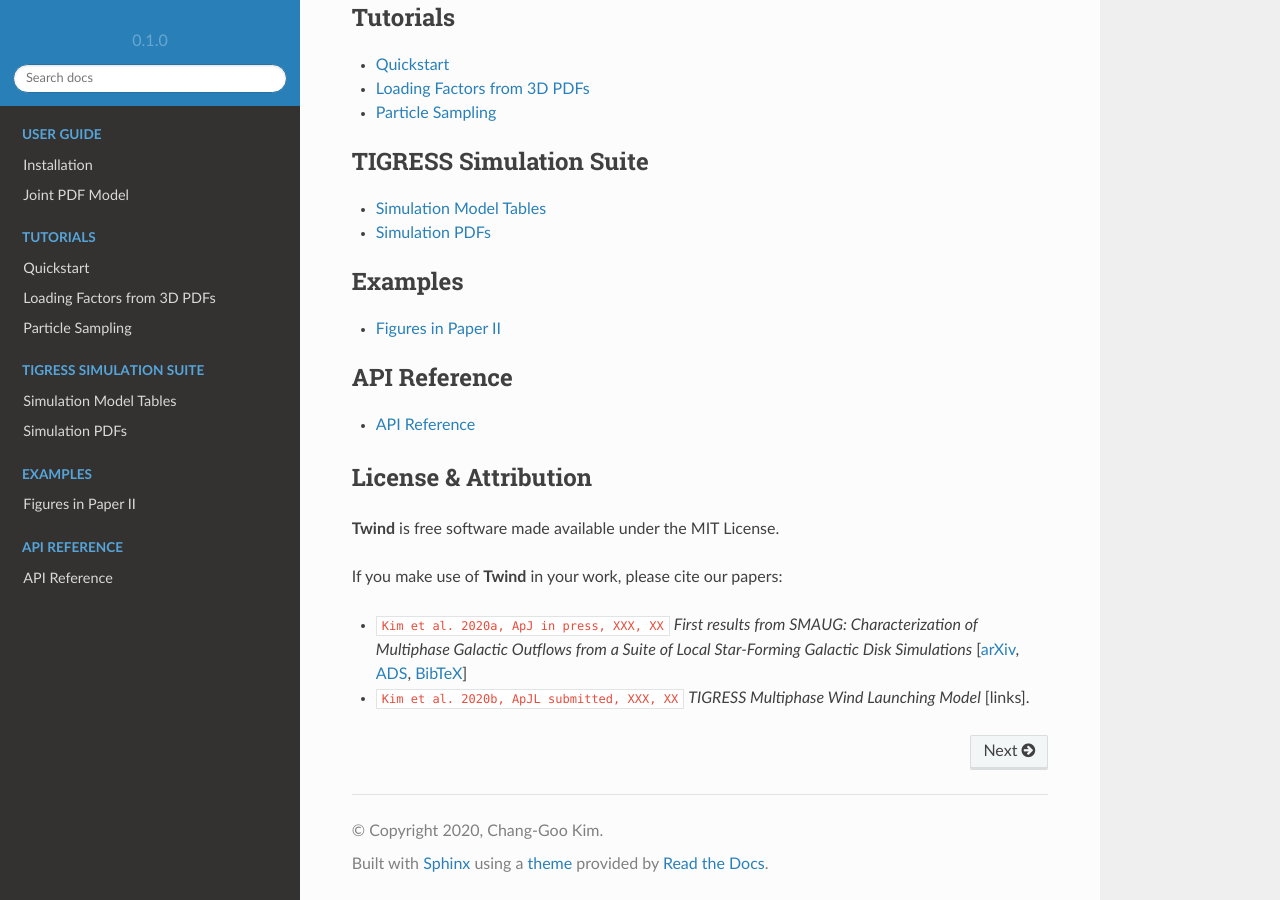
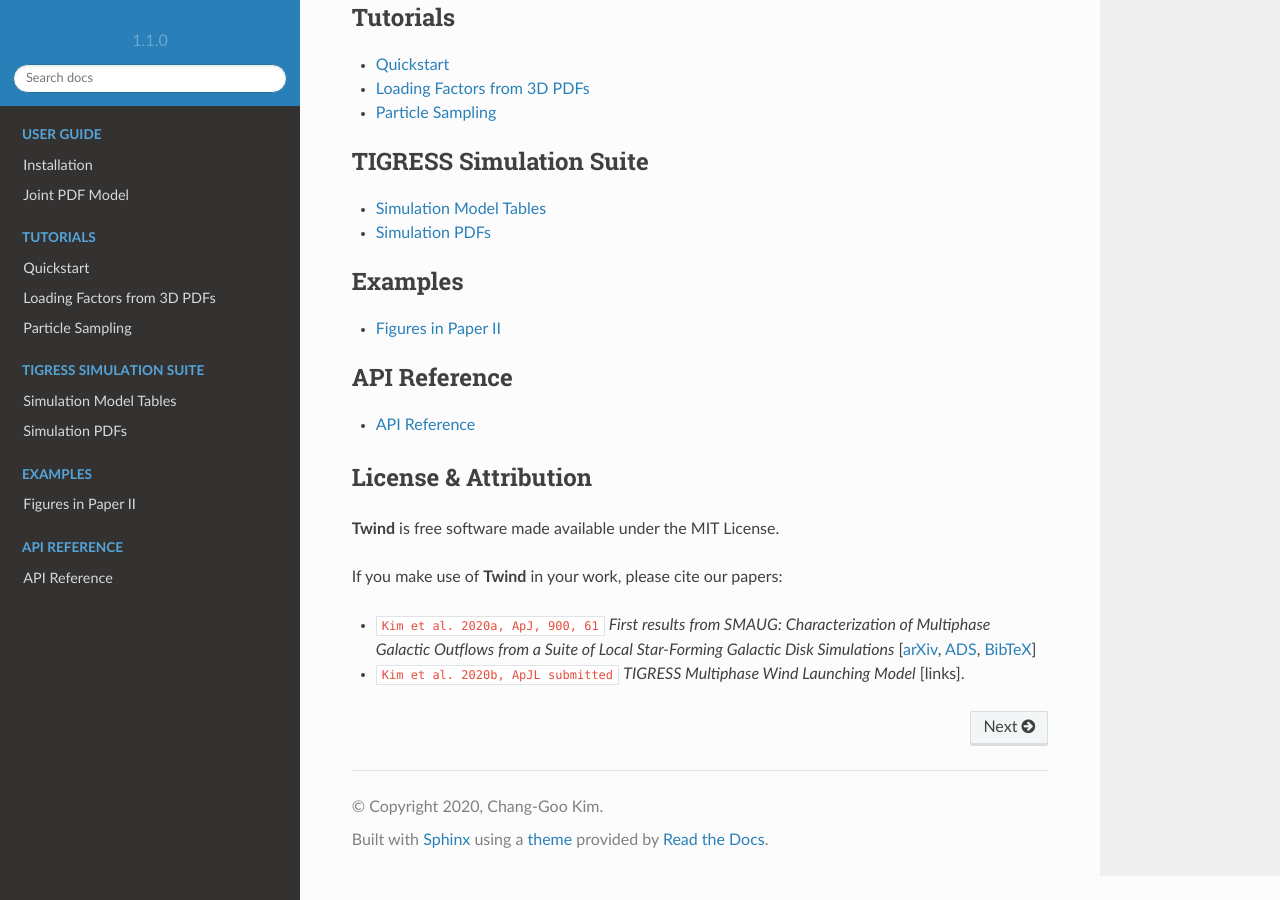
Before and after one commit to changgoo/Twind, a Sphinx documentation site: the page built from docs/index.rst, in a window 1280 px wide and 900 px high, scrolled down 1173 px. Built offline with Sphinx 7.4.7 and the Read the Docs theme 2.0.0, drawn with Linux system fonts in a browser that asks for light colours.

Commit message:
Packaged: version 1.1.0

```diff
--- a/docs/index.rst
+++ b/docs/index.rst
@@ -3,7 +3,7 @@ Twind
 
 **Twind** is a Python prototype of `TIGRESS Multiphase Wind Launching
 Model <https://github.com/changgoo/twind>`_. The model is built on `the TIGRESS
-simulation suite <https://arxiv.org/abs/2006.16315>`_ developed as part
+simulation suite <https://ui.adsabs.harvard.edu/abs/2020ApJ...900...61K/>`_ developed as part
 of `the SMAUG
 project <https://www.simonsfoundation.org/flatiron/center-for-computational-astrophysics/galaxy-formation/smaug2/papersplash1/>`_.
 
@@ -86,9 +86,9 @@ License & Attribution
 
 If you make use of **Twind** in your work, please cite our papers:
 
--   ``Kim et al. 2020a, ApJ in press, XXX, XX`` `First results from SMAUG: Characterization of
+-   ``Kim et al. 2020a, ApJ, 900, 61`` `First results from SMAUG: Characterization of
     Multiphase Galactic Outflows from a Suite of Local Star-Forming Galactic Disk
     Simulations` [`arXiv <https://arxiv.org/abs/1202.3665>`_,
-    `ADS <https://ui.adsabs.harvard.edu/abs/2020arXiv200616315K>`_,
-    `BibTeX <https://ui.adsabs.harvard.edu/abs/2020arXiv200616315K/exportcitation>`_]
--   ``Kim et al. 2020b, ApJL submitted, XXX, XX`` `TIGRESS Multiphase Wind Launching Model` [links].
+    `ADS <https://ui.adsabs.harvard.edu/abs/2020ApJ...900...61K/abstract>`_,
+    `BibTeX <https://ui.adsabs.harvard.edu/abs/2020ApJ...900...61K/exportcitation>`_]
+-   ``Kim et al. 2020b, ApJL submitted`` `TIGRESS Multiphase Wind Launching Model` [links].
--- a/setup.py
+++ b/setup.py
@@ -34,7 +34,7 @@ setup(name="twind",
       version=version,
       author="Chang-Goo Kim",
       author_email="changgookim@gmail.com",
-      description=("Prototype of TIGRESS Wind Launching Model and Sampler "),
+      description=("Twind: TIGRESS Wind Launching Model and Sampler"),
       long_description=long_description,
       url="https://twind.readthedocs.io",
       project_urls={
@@ -45,7 +45,8 @@ setup(name="twind",
       platforms=['Windows', 'Mac OS-X', 'Linux', 'Unix'],
       classifiers=[
           'Development Status :: 5 - Production/Stable',
-          'Intended Audience :: Scientists',
+          'Intended Audience :: Developers',
+          'Intended Audience :: Science/Research',
           'License :: OSI Approved :: MIT License',
           'Natural Language :: English',
           'Operating System :: OS Independent',
--- a/twind/__version__.py
+++ b/twind/__version__.py
@@ -8,4 +8,4 @@ Stores the different versions of the *Twind* package.
 
 # %% VERSIONS
 # Default/Latest/Current version
-__version__ = '0.1.0'
+__version__ = '1.1.0'
```
Also changed, not shown: docs/user/install.rst (+5 -2 lines).
